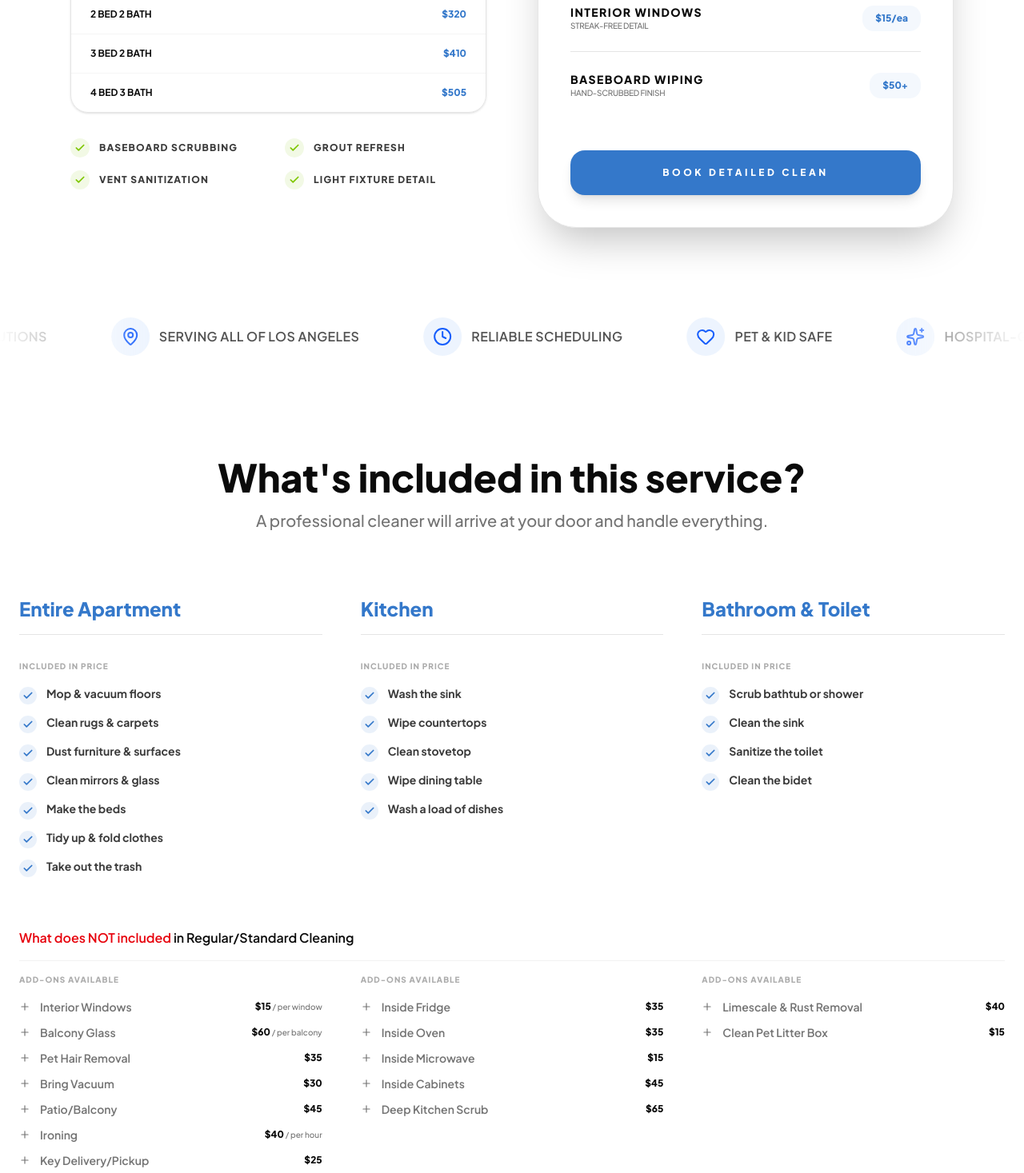
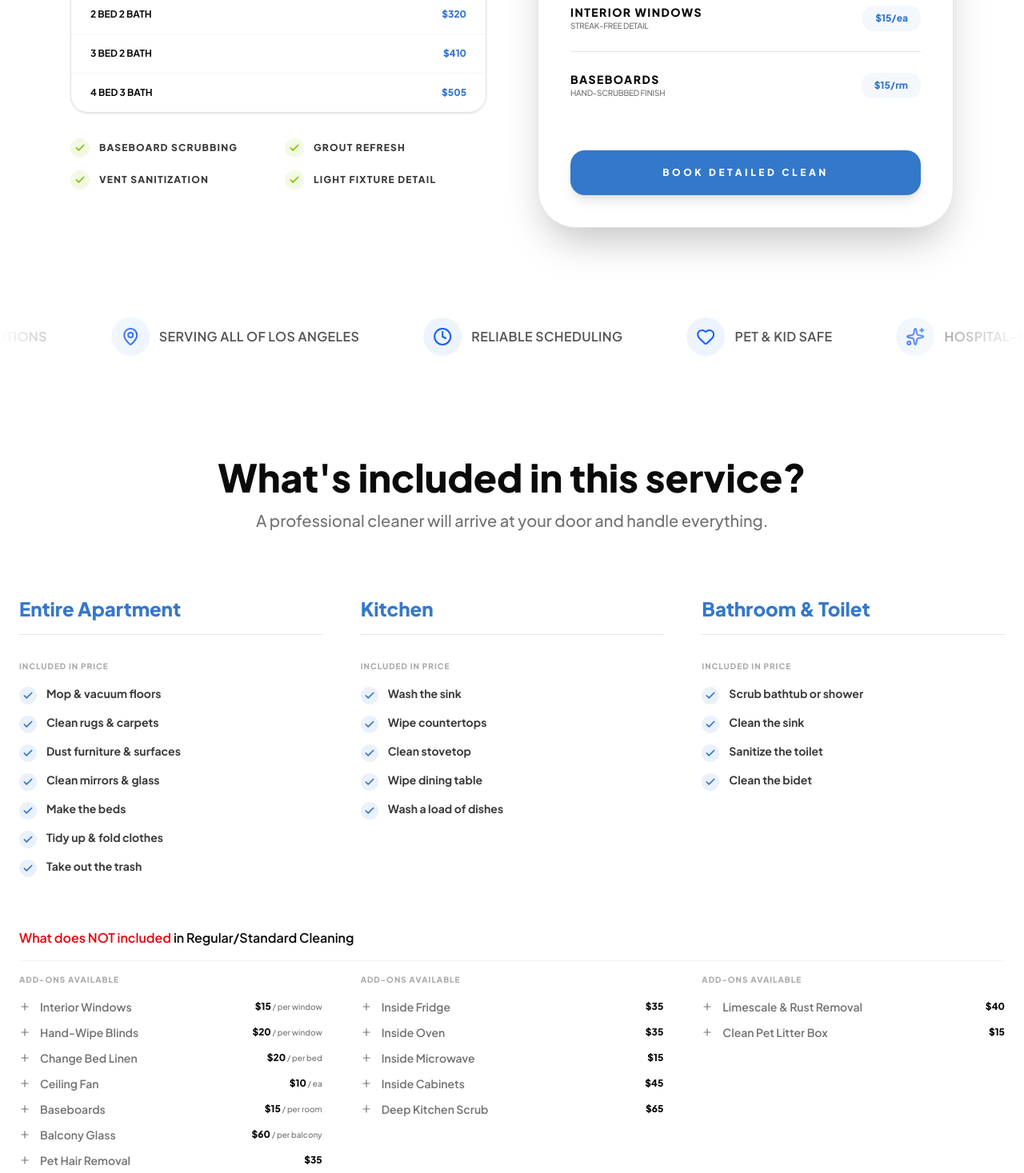
Before and after one commit to mikohan/playa_cleaning, a Next.js app: page /pricing in a window 1280 px wide. Shown: the part 1330-2797 px from the top of the page at 80% size. Built offline with nearby package versions, Linux system fonts and the light colour scheme.

Commit message:
Changed includes

```diff
--- a/app/data/pricing.ts
+++ b/app/data/pricing.ts
@@ -10,6 +10,9 @@ import {
   Zap,
   ShieldCheck,
   Fence,
+  BedDouble,
+  Wind,
+  Layers,
 } from "lucide-react"
 
 export interface PricingMatrix {
@@ -47,7 +50,6 @@ export const INCLUSIONS: Record<string, string[]> = {
 }
 
 export const PRICING_ADDONS = {
-  // Move In/Out uses DEEP_MATRIX + this multiplier
   moveMultiplier: 1.2,
   addons: {
     fridge: { label: "Inside Fridge", price: 35, icon: Refrigerator },
@@ -55,7 +57,7 @@ export const PRICING_ADDONS = {
     moveAppliances: { label: "Move Fridge/Oven", price: 60, icon: Move },
     pets: { label: "Patio/Balcony", price: 45, icon: Fence },
     windows: { label: "Interior Windows", price: 15, icon: Waves },
-    blinds: { label: "Hand-Wipe Blinds", price: 12, icon: Eye },
+    blinds: { label: "Hand-Wipe Blinds", price: 20, icon: Eye }, // Updated price
     cabinets: { label: "Inside Cabinets", price: 45, icon: Zap },
     microwave: { label: "Inside Microwave", price: 15, icon: Zap },
     limescale: {
@@ -63,12 +65,15 @@ export const PRICING_ADDONS = {
       price: 40,
       icon: ShieldCheck,
     },
+    // New Addons
+    linen: { label: "Change Bed Linen", price: 20, icon: BedDouble },
+    ceilingFan: { label: "Ceiling Fan", price: 10, icon: Wind },
+    baseboards: { label: "Baseboards", price: 15, icon: Layers },
   },
 }
 
-// Define helper types based on the matrix keys
-type BedCount = string //keyof typeof PRICING_MATRICES.STANDARD
-type BathCount = string // We use string here to allow for "5+"
+type BedCount = string
+type BathCount = string
 
 export const FREQUENCY_DISCOUNTS = {
   WEEKLY: 0.2,
@@ -102,16 +107,13 @@ export const DEEP_CLEANING_ADDONS = [
     desc: "Streak-free detail",
   },
   {
-    item: "Baseboard Wiping",
-    price: 50,
-    displayPrice: "$50+",
+    item: PRICING_ADDONS.addons.baseboards.label,
+    price: PRICING_ADDONS.addons.baseboards.price,
+    displayPrice: `$${PRICING_ADDONS.addons.baseboards.price}/rm`,
     desc: "Hand-scrubbed finish",
   },
 ] as const
 
-/**
- * Helper to get a calculated row for the Regular Cleaning table
- */
 export function getRegularPricingRow(beds: BedCount, baths: BathCount) {
   const bedEntry = PRICING_MATRICES.STANDARD[beds]
   const base = (bedEntry as Record<string, number>)[baths] || 0
@@ -124,7 +126,6 @@ export function getRegularPricingRow(beds: BedCount, baths: BathCount) {
   }
 }
 
-// Define the base scope used for Standard/Deep/Move-Out cleaning
 export const baseCleaningScope = {
   general: {
     title: "Entire Apartment",
@@ -143,18 +144,35 @@ export const baseCleaningScope = {
         price: PRICING_ADDONS.addons.windows.price,
         unit: "per window",
       },
+      {
+        name: PRICING_ADDONS.addons.blinds.label,
+        price: PRICING_ADDONS.addons.blinds.price,
+        unit: "per window",
+      },
+      {
+        name: PRICING_ADDONS.addons.linen.label,
+        price: PRICING_ADDONS.addons.linen.price,
+        unit: "per bed",
+      },
+      {
+        name: PRICING_ADDONS.addons.ceilingFan.label,
+        price: PRICING_ADDONS.addons.ceilingFan.price,
+        unit: "ea",
+      },
+      {
+        name: PRICING_ADDONS.addons.baseboards.label,
+        price: PRICING_ADDONS.addons.baseboards.price,
+        unit: "per room",
+      },
       { name: "Balcony Glass", price: 60, unit: "per balcony" },
       { name: "Pet Hair Removal", price: 35, unit: "" },
-      { name: "Bring Vacuum", price: 30, unit: "" },
       {
         name: PRICING_ADDONS.addons.pets.label,
         price: PRICING_ADDONS.addons.pets.price,
         unit: "",
       },
       { name: "Ironing", price: 40, unit: "per hour" },
-      { name: "Key Delivery/Pickup", price: 25, unit: "" },
       { name: "Clean Walk-in Closet", price: 35, unit: "" },
-      { name: "Chandelier Cleaning", price: 20, unit: "per pc" },
     ],
   },
   kitchen: {
@@ -209,7 +227,6 @@ export const baseCleaningScope = {
   },
 }
 
-// Define the specialized scope for Upholstery (Angara Streamers style)
 export const upholsteryScope = {
   sofa: {
     title: "Sofa & Sectional",
@@ -245,9 +262,6 @@ export const upholsteryScope = {
   },
 }
 
-/**
- * Helper function to select the right data based on the URL slug
- */
 export function getScopeBySlug(slug: string) {
   switch (slug) {
     case "upholstery-cleaning":
--- a/components/common/Navbar.tsx
+++ b/components/common/Navbar.tsx
@@ -50,9 +50,9 @@ export function Navbar() {
   const handleToggle = () => setTheme(theme === "dark" ? "light" : "dark")
 
   return (
-    <header className="sticky top-0 z-50 w-full overflow-hidden border-b border-border/40 bg-background/95 backdrop-blur supports-backdrop-filter:bg-background/60">
+    <header className="sticky top-0 z-10 w-full overflow-x-clip border-b border-border/40 backdrop-blur supports-backdrop-filter:bg-background/60">
       <div className="relative container mx-auto flex h-20 items-center justify-between px-6">
-        <div className="pointer-events-none absolute -z-10 h-full w-full overflow-hidden bg-top-blur/40 blur-2xl"></div>
+        <div className="pointer-events-none absolute -z-10 h-full w-full bg-top-blur/40 blur-2xl"></div>
         {/* Logo Section */}
         <Link
           href="/"
@@ -79,7 +79,7 @@ export function Navbar() {
                           </NavigationMenuTrigger>
                         </div>
                       </Link>
-                      <NavigationMenuContent>
+                      <NavigationMenuContent className="z-50">
                         <ul className="grid max-w-[100vw] gap-3 rounded-2xl border border-border bg-background p-6 shadow-xl md:w-125 md:grid-cols-2 lg:w-150">
                           {item.subItems?.map((sub) => (
                             <li key={sub.name}>
```
